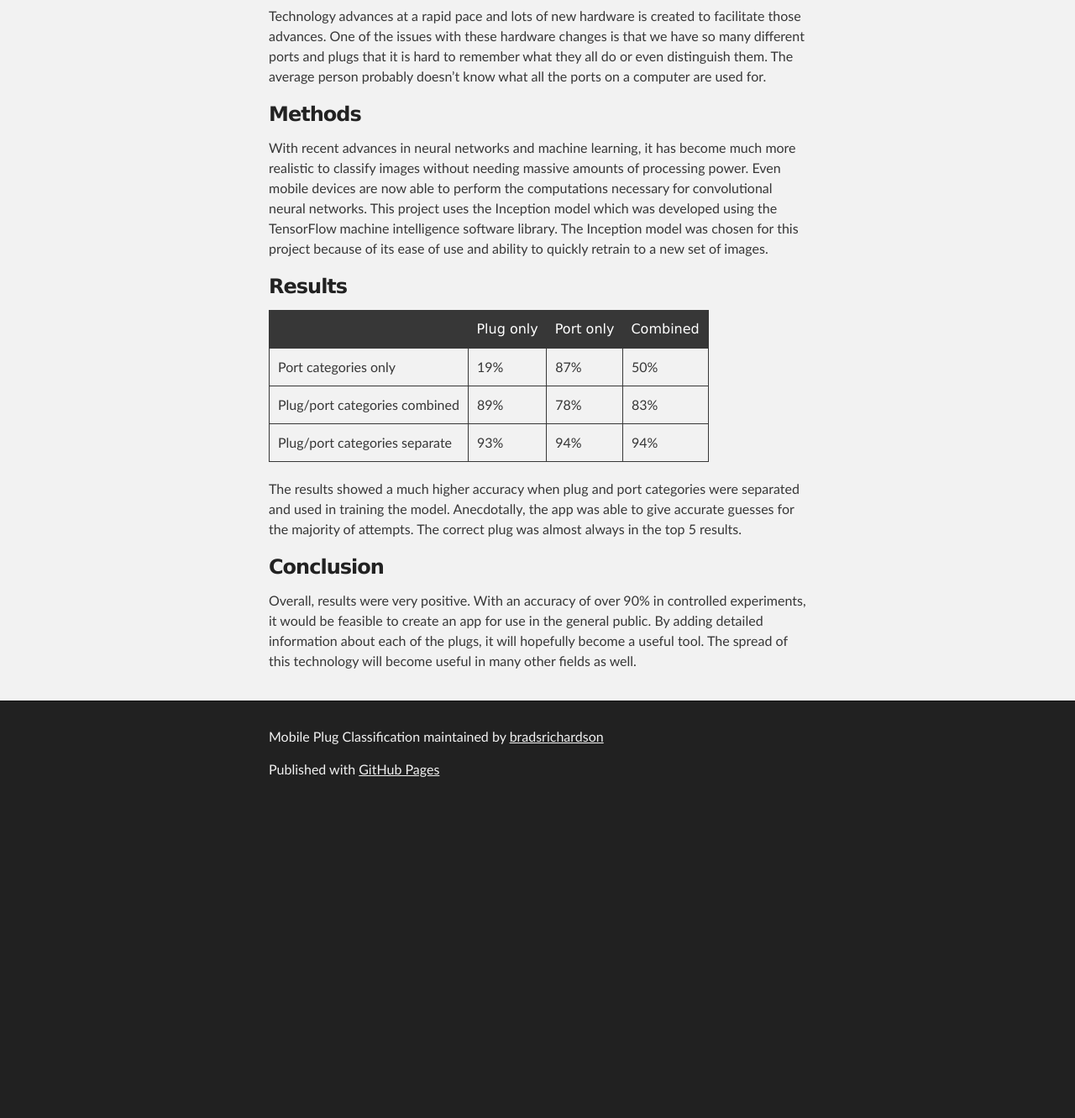
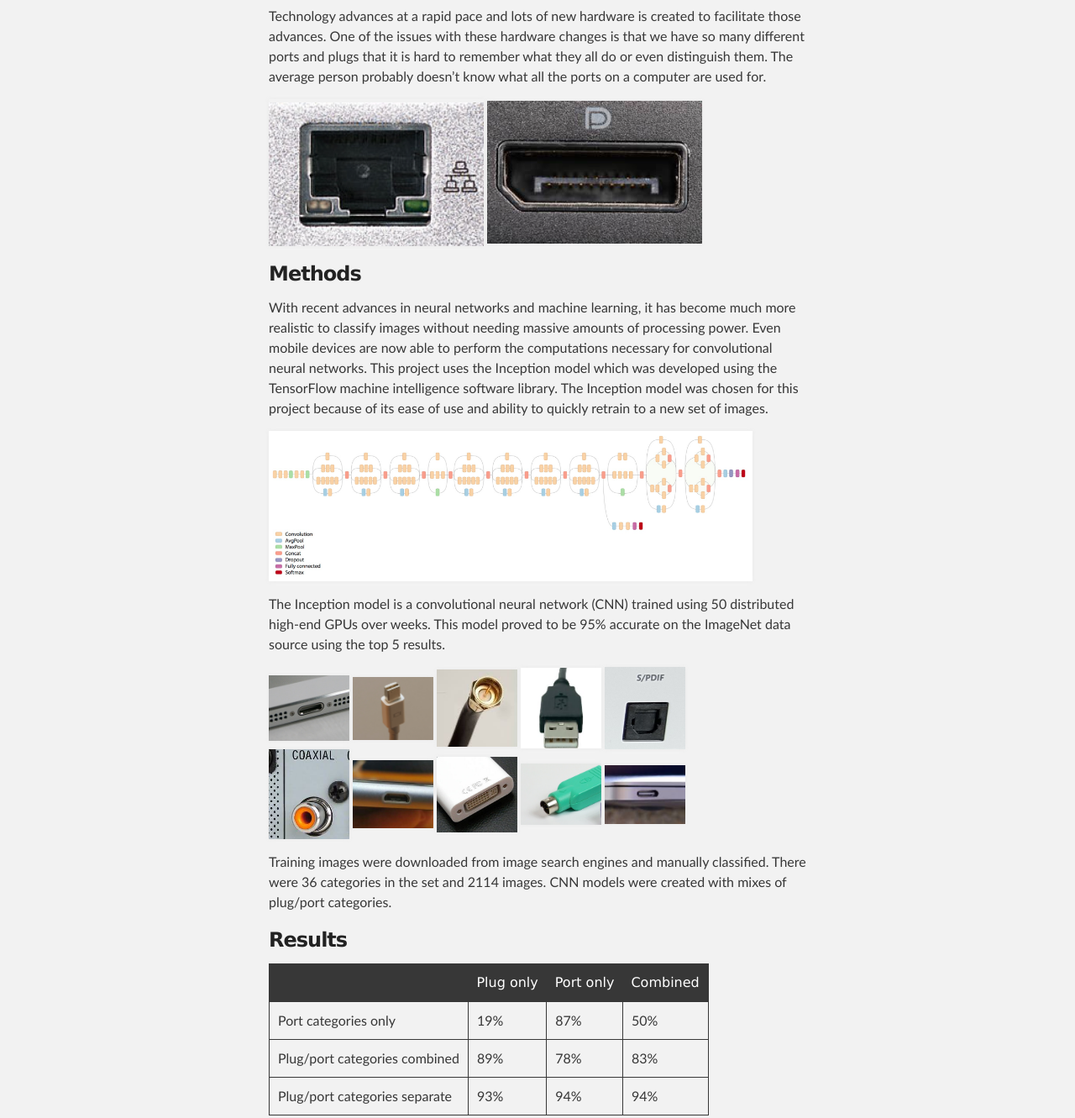
Before and after one commit to brad-richardson/plug-classification, a plain HTML site: page index.html in a window 1280 px wide. Shown: the part 432-1763 px from the top of the page at 84% size. Before the commit the page ends 1395 px from the top, so only its background shows below. Drawn offline with Linux system fonts and the light colour scheme.

Commit message:
Add images, update page

```diff
--- a/index.html
+++ b/index.html
@@ -41,10 +41,33 @@
 
 <p>Technology advances at a rapid pace and lots of new hardware is created to facilitate those advances. One of the issues with these hardware changes is that we have so many different ports and plugs that it is hard to remember what they all do or even distinguish them. The average person probably doesn’t know what all the ports on a computer are used for.</p>
 
+<p>
+  <img width="40%" src="./img/ethernet.png" />
+  <img width="40%" src="./img/displayport.png" />
+</p>
+
 <h3>
 <a id="methods" class="anchor" href="#methods" aria-hidden="true"><span aria-hidden="true" class="octicon octicon-link"></span></a>Methods</h3>
 
 <p>With recent advances in neural networks and machine learning, it has become much more realistic to classify images without needing massive amounts of processing power. Even mobile devices are now able to perform the computations necessary for convolutional neural networks. This project uses the Inception model which was developed using the TensorFlow machine intelligence software library. The Inception model was chosen for this project because of its ease of use and ability to quickly retrain to a new set of images.</p>
+<p>
+  <img width="90%" src="./img/inception.png" />
+</p>
+<p>The Inception model is a convolutional neural network (CNN) trained using 50 distributed high-end GPUs over weeks. This model proved to be 95% accurate on the ImageNet data source using the top 5 results.</p>
+<p>
+  <img width="15%" src="./img/lightning.jpg" />
+  <img width="15%" src="./img/mini-dp.jpg" />
+  <img width="15%" src="./img/coax.jpg" />
+  <img width="15%" src="./img/usb.jpg" />
+  <img width="15%" src="./img/toslink.jpg" />
+  <br />
+  <img width="15%" src="./img/rca.jpg" />
+  <img width="15%" src="./img/microusb.png" />
+  <img width="15%" src="./img/dvi.jpg" />
+  <img width="15%" src="./img/ps2.jpg" />
+  <img width="15%" src="./img/usbc.jpg" />
+</p>
+<p>Training images were downloaded from image search engines and manually classified. There were 36 categories in the set and 2114 images. CNN models were created with mixes of plug/port categories.</p>
 
 <h3>
 <a id="results" class="anchor" href="#results" aria-hidden="true"><span aria-hidden="true" class="octicon octicon-link"></span></a>Results</h3>
@@ -80,6 +103,13 @@
 </tbody>
 </table>
 
+<iframe width="560" height="315" src="https://www.youtube.com/embed/PKL5N7FBQOk?rel=0" frameborder="0" allowfullscreen></iframe>
+
+<p>
+  <img width="40%" src="./img/screenshot1.png" />
+  <img width="40%" src="./img/screenshot2.png" />
+</p>
+
 <p>The results showed a much higher accuracy when plug and port categories were separated and used in training the model.
 Anecdotally, the app was able to give accurate guesses for the majority of attempts. The correct plug was almost always in the top 5 results.</p>
 
```
Also changed, not shown: img/coax.jpg (added), img/displayport.png (added), img/dvi.jpg (added), img/ethernet.png (added), img/inception.png (added), img/lightning.jpg (added), img/microusb.png (added), img/mini-dp.jpg (added), img/ps2.jpg (added), img/rca.jpg (added), img/screenshot1.png (added), img/screenshot2.png (added), img/toslink.jpg (added), img/usb.jpg (added), 1 more files.
